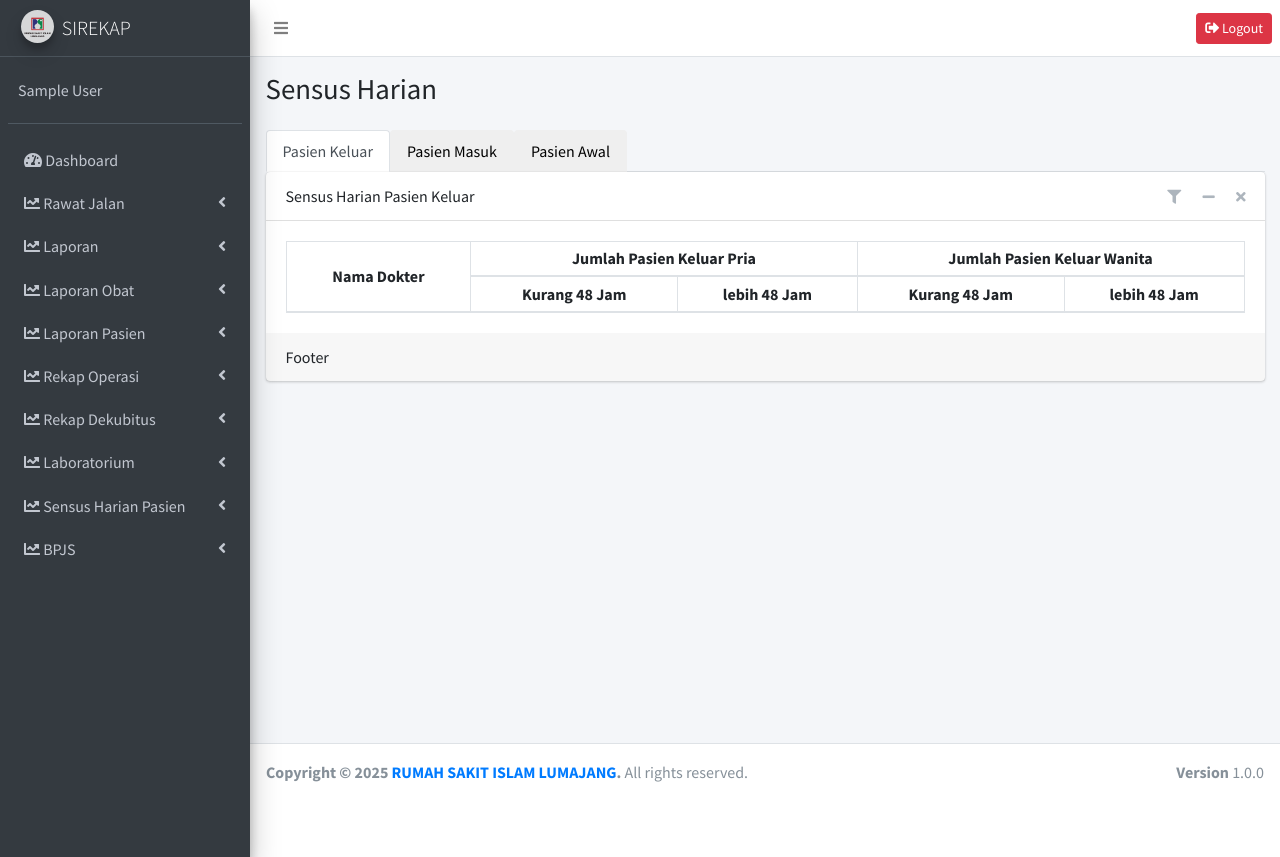
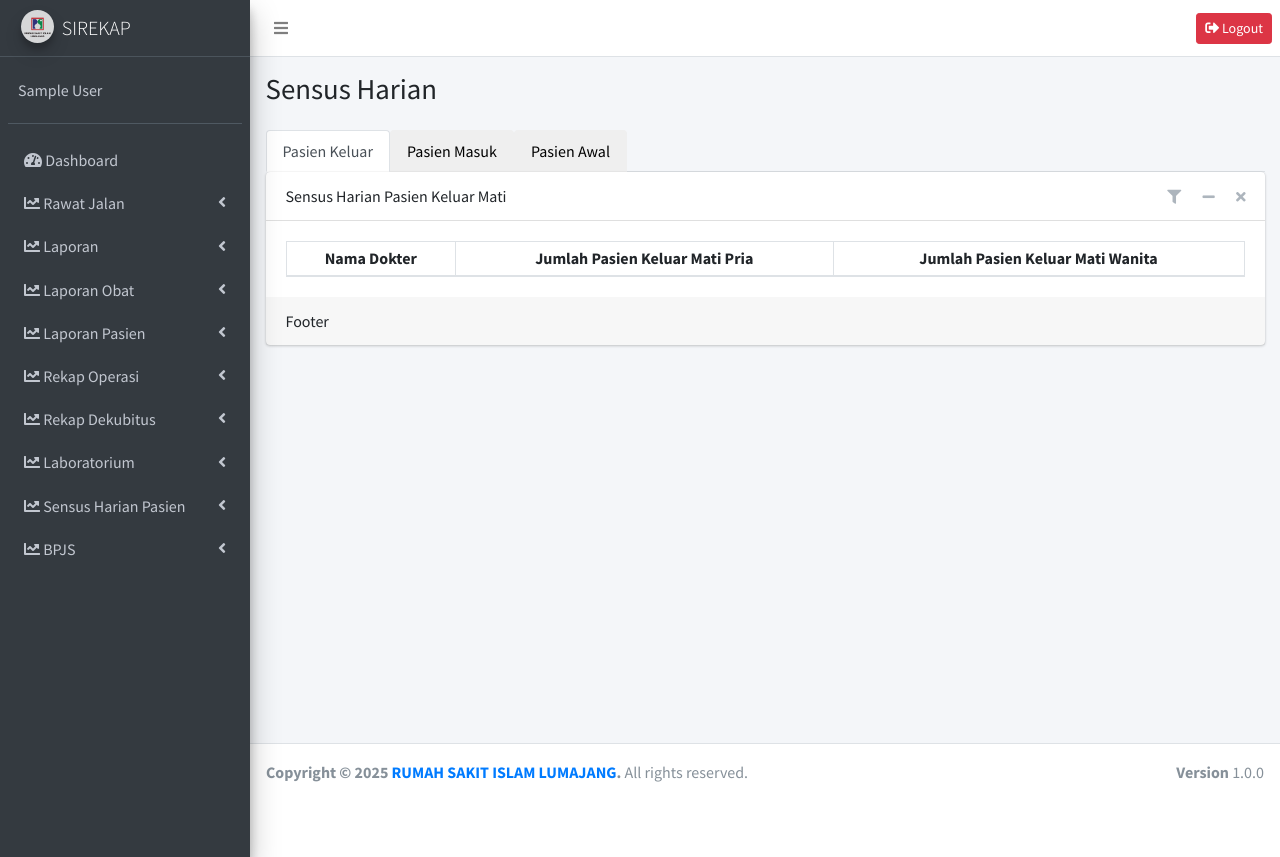
Before and after one commit to fikalovita/SIREKAP, a CodeIgniter app: page /database/SensusHarian in a window 1280 px wide. Run offline with CodeIgniter, Linux system fonts and the light colour scheme; the visitor is signed in with stand-in values (Sample User, id 1); lists and menus that the app fills with data are empty; some libraries are stand-ins or nearby versions.

Commit message:
feat: Update Sensus Harian view and model for improved patient exit tracking and filtering options

```diff
--- a/application/controllers/RekapanTaskID.php
+++ b/application/controllers/RekapanTaskID.php
@@ -15,7 +15,7 @@ class RekapanTaskID extends CI_Controller
     public function index()
     {
         $data['title'] = 'Rekapan Antrian Online (TASK ID)';
-        $this->load->view('layout/header');
+        $this->load->view('layout/header', $data);
         $this->load->view('layout/sidebar', $data);
         $this->load->view('v_taskid');
         $this->load->view('layout/footer');
--- a/application/controllers/SensusHarian.php
+++ b/application/controllers/SensusHarian.php
@@ -23,28 +23,26 @@ class SensusHarian extends CI_Controller
     {
         $tglKeluar1 = $this->input->post('tglKeluar1') ?: date('Y-m-d');
         $tglKeluar2 = $this->input->post('tglKeluar2') ?: date('Y-m-d');
+        $waktu = $this->input->post('waktu');
+        $data = [];
         $pxKeluar =  $this->ModelSensusHarian->pasienKeluar($tglKeluar1, $tglKeluar2)->result();
         $pxKeluar2 =  $this->ModelSensusHarian->pasienKeluar2($tglKeluar1, $tglKeluar2)->result();
-        $data = [];
-        foreach ($pxKeluar as $px) {
-            $row = [];
-            $nm_dokter = $px->nm_dokter;
-            $laki1 = $px->lk; // lebih 48 jam
-            $pr1 = $px->pr;
-            $laki2 = 0;
-            $pr2 = 0;
+        if ($waktu == '1') {
+            foreach ($pxKeluar as $px) {
+                $row = [];
+                $row[] = $px->nm_dokter;
+                $row[] = $px->lk;
+                $row[] = $px->pr;
+                $data[] = $row;
+            }
+        } elseif ($waktu == '2') {
             foreach ($pxKeluar2 as $px2) {
-                if ($px2->nm_dokter == $nm_dokter) {
-                    $laki2 = $px2->lk;
-                    $pr2 = $px2->pr;
-                }
+                $row = [];
+                $row[] = $px2->nm_dokter;
+                $row[] = $px2->lk;
+                $row[] = $px2->pr;
+                $data[] = $row;
             }
-            $row[] = $nm_dokter;
-            $row[] = $laki2;
-            $row[] = $laki1;
-            $row[] = $pr2;
-            $row[] = $pr1;
-            $data[] = $row;
         }
         $data_json = [
             'data' => $data
@@ -73,7 +71,5 @@ class SensusHarian extends CI_Controller
         echo json_encode($data_json);
     }
 
-    public function pasienAwal() {
-
-    }
+    public function pasienAwal() {}
 }
--- a/application/models/ModelSensusHarian.php
+++ b/application/models/ModelSensusHarian.php
@@ -3,39 +3,38 @@ class ModelSensusHarian extends CI_Model
 {
     public function pasienKeluar($tglKeluar1, $tglKeluar2)
     {
-        $this->db->select('kamar_inap.no_rawat,dokter.nm_dokter,pasien.jk,dpjp_ranap.no_rawat,reg_periksa.no_rkm_medis,SUM(pasien.jk = "P") as pr,SUM( pasien.jk = "L" ) as lk');
+        $this->db->select('kamar_inap.no_rawat, dokter.nm_dokter, pasien.jk, dpjp_ranap.no_rawat, reg_periksa.no_rkm_medis, SUM(CASE WHEN pasien.jk = "P" THEN 1 ELSE 0 END) as pr, SUM(CASE WHEN pasien.jk = "L" THEN 1 ELSE 0 END) as lk');
         $this->db->from('reg_periksa');
-        $this->db->join('pasien', 'reg_periksa.no_rkm_medis=pasien.no_rkm_medis', 'left');
-        $this->db->join('kamar_inap', 'reg_periksa.no_rawat=kamar_inap.no_rawat', 'left');
-        $this->db->join('dpjp_ranap', 'reg_periksa.no_rawat=dpjp_ranap.no_rawat', 'inner');
-        $this->db->join('dokter', 'dpjp_ranap.kd_dokter=dokter.kd_dokter', 'inner');
-        $this->db->where('kamar_inap.stts_pulang <>', '-');
+        $this->db->join('pasien', 'reg_periksa.no_rkm_medis = pasien.no_rkm_medis', 'left');
+        $this->db->join('kamar_inap', 'reg_periksa.no_rawat = kamar_inap.no_rawat', 'left');
+        $this->db->join('dpjp_ranap', 'reg_periksa.no_rawat = dpjp_ranap.no_rawat', 'left');
+        $this->db->join('dokter', 'dpjp_ranap.kd_dokter = dokter.kd_dokter', 'inner');
+        $this->db->where('kamar_inap.stts_pulang', 'Meninggal');
         if (!empty($tglKeluar1) && !empty($tglKeluar2)) {
             $this->db->where('kamar_inap.tgl_keluar >=', $tglKeluar1);
             $this->db->where('kamar_inap.tgl_keluar <=', $tglKeluar2);
         }
-        $this->db->where('TIMESTAMPDIFF(HOUR, CONCAT(kamar_inap.tgl_masuk, " ",kamar_inap.jam_masuk), CONCAT(kamar_inap.tgl_keluar, " ", kamar_inap.jam_keluar)) >=', 48);
-        $this->db->group_by('dpjp_ranap.kd_dokter');
-
+        $this->db->where('TIMESTAMPDIFF(HOUR, CONCAT(kamar_inap.tgl_masuk, " ", kamar_inap.jam_masuk), CONCAT(kamar_inap.tgl_keluar, " ", kamar_inap.jam_keluar)) <', 48);
+        $this->db->group_by('dokter.kd_dokter');
         return $this->db->get();
     }
 
+
     public function pasienKeluar2($tglKeluar1, $tglKeluar2)
     {
-        $this->db->select('kamar_inap.no_rawat,dokter.nm_dokter,pasien.jk,dpjp_ranap.no_rawat,reg_periksa.no_rkm_medis,SUM(pasien.jk = "P") as pr,SUM( pasien.jk = "L" ) as lk');
+        $this->db->select('kamar_inap.no_rawat, dokter.nm_dokter, pasien.jk, dpjp_ranap.no_rawat, reg_periksa.no_rkm_medis, SUM(pasien.jk = "P") as pr, SUM(pasien.jk = "L") as lk');
         $this->db->from('reg_periksa');
         $this->db->join('pasien', 'reg_periksa.no_rkm_medis=pasien.no_rkm_medis', 'left');
         $this->db->join('kamar_inap', 'reg_periksa.no_rawat=kamar_inap.no_rawat', 'left');
-        $this->db->join('dpjp_ranap', 'reg_periksa.no_rawat=dpjp_ranap.no_rawat', 'inner');
+        $this->db->join('dpjp_ranap', 'reg_periksa.no_rawat=dpjp_ranap.no_rawat', 'left');
         $this->db->join('dokter', 'dpjp_ranap.kd_dokter=dokter.kd_dokter', 'inner');
-        $this->db->where('kamar_inap.stts_pulang <>', '-');
+        $this->db->where('kamar_inap.stts_pulang', 'Meninggal');
         if (!empty($tglKeluar1) && !empty($tglKeluar2)) {
             $this->db->where('kamar_inap.tgl_keluar >=', $tglKeluar1);
             $this->db->where('kamar_inap.tgl_keluar <=', $tglKeluar2);
         }
-        $this->db->where('TIMESTAMPDIFF(HOUR, CONCAT(kamar_inap.tgl_masuk, " ",kamar_inap.jam_masuk), CONCAT(kamar_inap.tgl_keluar, " ", kamar_inap.jam_keluar)) <', 48);
-        $this->db->group_by('dpjp_ranap.kd_dokter');
-
+        $this->db->where('TIMESTAMPDIFF(HOUR, CONCAT(kamar_inap.tgl_masuk, " ", kamar_inap.jam_masuk), CONCAT(kamar_inap.tgl_keluar, " ", kamar_inap.jam_keluar)) >=', 48);
+        $this->db->group_by('dokter.kd_dokter');
         return $this->db->get();
     }
 
@@ -45,7 +44,7 @@ class ModelSensusHarian extends CI_Model
         $this->db->from('reg_periksa');
         $this->db->join('kamar_inap', 'reg_periksa.no_rawat=kamar_inap.no_rawat', 'left');
         $this->db->join('dpjp_ranap', 'kamar_inap.no_rawat=dpjp_ranap.no_rawat', 'left');
-        $this->db->join('dokter', 'dpjp_ranap.kd_dokter=dokter.kd_dokter', 'inner');
+        $this->db->join('dokter', 'dpjp_ranap.kd_dokter=dokter.kd_dokter', 'left');
         if (!empty($tglMasuk1) && !empty($tglMasuk2)) {
             $this->db->where('kamar_inap.tgl_masuk >=', $tglMasuk1);
             $this->db->where('kamar_inap.tgl_masuk <=', $tglMasuk2);
@@ -54,7 +53,5 @@ class ModelSensusHarian extends CI_Model
         return $this->db->get();
     }
 
-    public function pasienAwal($bulan, $tahun) {
-
-    }
+    public function pasienAwal($bulan, $tahun) {}
 }
--- a/application/views/v_get_peserta_bpjs.php
+++ b/application/views/v_get_peserta_bpjs.php
@@ -43,7 +43,7 @@
             e.preventDefault();
             var formData = $(this).serialize();
             $.ajax({
-                url: 'http://192.168.1.144/dashboard/ApiBpjs/getPeserta',
+                url: 'http://192.168.1.144/SIREKAP/ApiBpjs/getPeserta',
                 type: 'POST',
                 data: formData,
                 success: function(response) {
--- a/application/views/v_sensus_harian.php
+++ b/application/views/v_sensus_harian.php
@@ -17,7 +17,7 @@
                     <div class="tab-pane fade show active" id="home" role="tabpanel" aria-labelledby="home-tab">
                         <div class="card">
                             <div class="card-header">
-                                Sensus Harian Pasien Keluar
+                                Sensus Harian Pasien Keluar Mati
                                 <div class="card-tools">
                                     <button type="button" class="btn btn-tool" data-toggle="modal" data-target="#modalPxKeluar">
                                         <i class="fas fa-filter"></i>
@@ -52,6 +52,15 @@
                                                             <input class="form form-control" type="text" name="tglKeluar2" id="tglKeluar2" placeholder="--Pilih Tanggal--">
                                                         </div>
                                                     </div>
+                                                    <div class="col">
+                                                        <div class="form-group">
+                                                            <select class="custom-select" name="waktu" id="waktu">
+                                                                <option selected>--Pilih Waktu--</option>
+                                                                <option value="1">Kurang dari 48 jam</option>
+                                                                <option value="2">Lebih dari 48 jam</option>
+                                                            </select>
+                                                        </div>
+                                                    </div>
                                                 </div>
                                             </div>
                                         </div>
@@ -70,15 +79,9 @@
                                 <table class="table table-responsive-lg table-bordered table-sm" id="tabel-pasien-keluar">
                                     <thead>
                                         <tr class="text-center">
-                                            <th rowspan="2" class="align-middle">Nama Dokter</th>
-                                            <th colspan="2">Jumlah Pasien Keluar Pria</th>
-                                            <th colspan="2">Jumlah Pasien Keluar Wanita</th>
-                                        </tr>
-                                        <tr class="text-center">
-                                            <th> Kurang 48 Jam </th>
-                                            <th> lebih 48 Jam</th>
-                                            <th> Kurang 48 Jam </th>
-                                            <th> lebih 48 Jam</th>
+                                            <th class="align-middle">Nama Dokter</th>
+                                            <th>Jumlah Pasien Keluar Mati Pria</th>
+                                            <th>Jumlah Pasien Keluar Mati Wanita</th>
                                         </tr>
                                     </thead>
                                 </table>
@@ -248,6 +251,7 @@
                 data: function(data) {
                     data.tglKeluar1 = $('#tglKeluar1').val();
                     data.tglKeluar2 = $('#tglKeluar2').val();
+                    data.waktu = $('#waktu').val();
                 },
             }
         })
```
